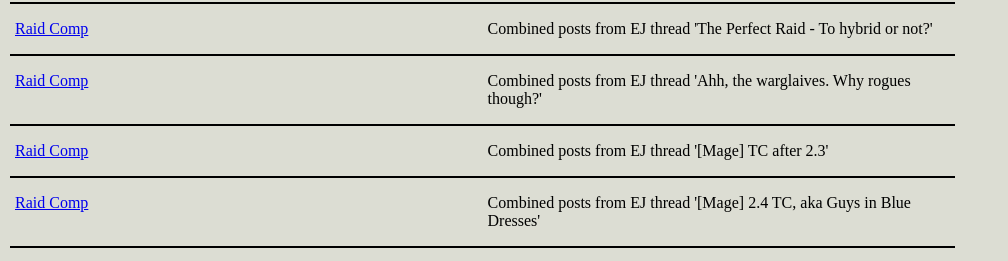
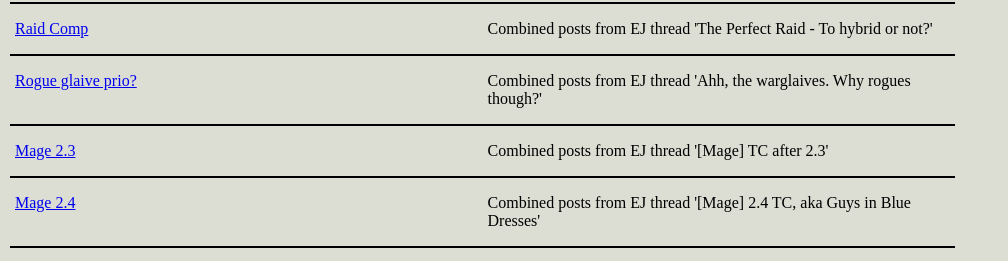
Before and after one commit to lobsterkite/LobsterLinkLexicon, a plain HTML site: page index.html in a window 1280 px wide. Shown: the part 890-1151 px from the top of the page, without its empty margins (0-1008 px from the left). Drawn offline with Linux system fonts and the light colour scheme.

Commit message:
only 1 raid comp, dumb dumb

```diff
--- a/index.html
+++ b/index.html
@@ -33,9 +33,9 @@
             <tr><td><a href="alch-proc-rates.html" target="_blank">Alch Master Procs</a></td><td>Combined posts from EJ thread 'Current proc rate of Alchemy specializations'</td></tr>
             <tr><td><a href="2.1-professions.html" target="_blank">2.1 Professions</a></td><td>Combined posts from EJ thread '2.10 profession preview'</td></tr>
             <tr><td><a href="perfect-raid.html" target="_blank">Raid Comp</a></td><td>Combined posts from EJ thread 'The Perfect Raid - To hybrid or not?'</td></tr>
-            <tr><td><a href="rogue-glaives.html" target="_blank">Raid Comp</a></td><td>Combined posts from EJ thread 'Ahh, the warglaives. Why rogues though?'</td></tr>
-            <tr><td><a href="mage-2.3.html" target="_blank">Raid Comp</a></td><td>Combined posts from EJ thread '[Mage] TC after 2.3'</td></tr>
-            <tr><td><a href="mage-2.4.html" target="_blank">Raid Comp</a></td><td>Combined posts from EJ thread '[Mage] 2.4 TC, aka Guys in Blue Dresses'</td></tr>
+            <tr><td><a href="rogue-glaives.html" target="_blank">Rogue glaive prio?</a></td><td>Combined posts from EJ thread 'Ahh, the warglaives. Why rogues though?'</td></tr>
+            <tr><td><a href="mage-2.3.html" target="_blank">Mage 2.3</a></td><td>Combined posts from EJ thread '[Mage] TC after 2.3'</td></tr>
+            <tr><td><a href="mage-2.4.html" target="_blank">Mage 2.4</a></td><td>Combined posts from EJ thread '[Mage] 2.4 TC, aka Guys in Blue Dresses'</td></tr>
             <tr><td><a href="warlock.html" target="_blank">Warlock</a></td><td>Combined posts from EJ thread '[Warlock] PVE Raiding Compendium'</td></tr>
             <tr><td><a href="spriest.html" target="_blank">Shadow Priest</a></td><td>Combined posts from EJ thread 'Shadow Priest 101: How to Melt Faces Effectively'</td></tr>
             <tr><td><a href="rsham.html" target="_blank">Resto Shaman</a></td><td>Combined posts from EJ thread '[Shaman] How to Heal like a Pro'</td></tr>
```
